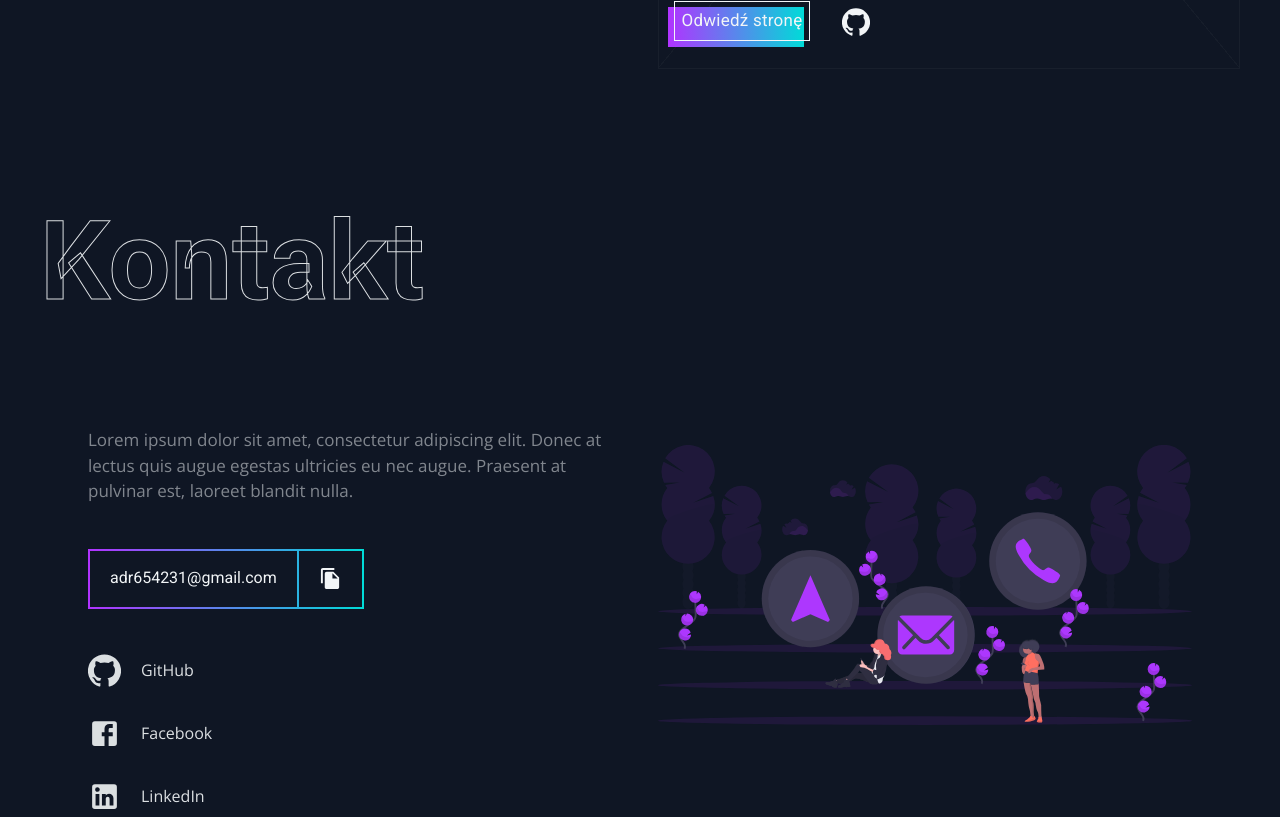
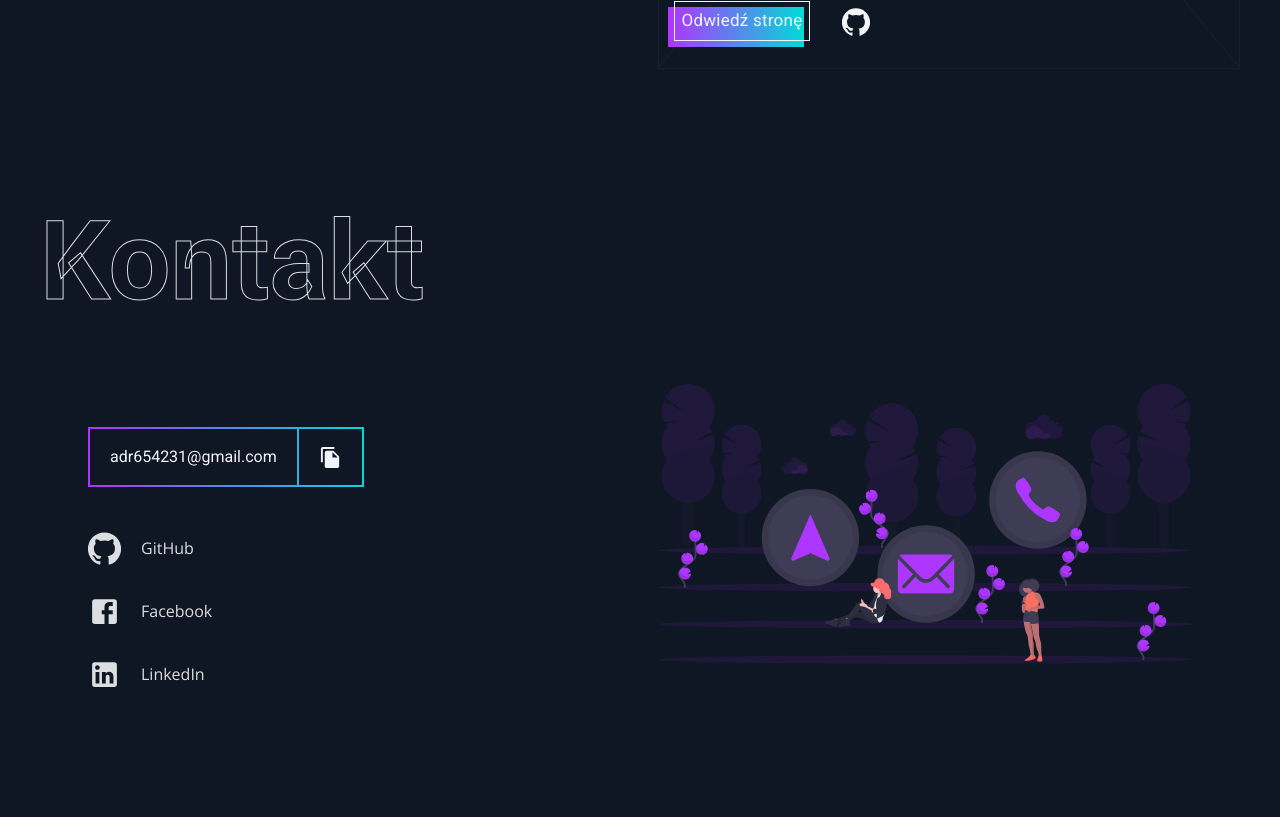
Before and after one commit to Sharpedov/portfolio-nextjs, a Next.js app: page / in a window 1280 px wide. Shown: the part 1583-2400 px from the top of the page. Built offline with nearby package versions, Linux system fonts and the light colour scheme.

Commit message:
remove contactDescription

```diff
--- a/src/templates/home/contact/index.tsx
+++ b/src/templates/home/contact/index.tsx
@@ -20,9 +20,6 @@ const Contact = ({}: pageProps) => {
 			<Title>{f({ id: "contact.title" })}</Title>
 			<Content>
 				<ContentColumn1>
-					<ContactDescription>
-						{f({ id: "contact.description" })}
-					</ContactDescription>
 					<CopyEmailButton
 						onClick={() => copyHandler(copyEmailRef.current.textContent)}
 					>
@@ -67,7 +64,11 @@ const SectionContainer = styled.section`
 	display: flex;
 	flex-direction: column;
 	overflow: hidden;
-	padding-top: 6rem;
+	padding: 6rem 0 2rem 0;
+
+	@media ${(props) => props.theme.breakpoints.lg} {
+		padding: 6rem 0 12rem 0;
+	}
 `;
 
 const Title = styled.h2`
@@ -104,7 +105,7 @@ const Content = styled.div`
 	@media ${({ theme }) => theme.breakpoints.md} {
 		padding: 3.2rem 4.8rem 6rem;
 	}
-	@media ${(props) => props.theme.breakpoints.lg} {
+	@media ${({ theme }) => theme.breakpoints.lg} {
 		grid-template-columns: repeat(2, 1fr);
 	}
 `;
@@ -116,12 +117,12 @@ const ContentColumn1 = styled.div`
 	gap: 35px 0;
 	margin-top: 60px;
 
-	@media ${(props) => props.theme.breakpoints.lg} {
+	@media ${({ theme }) => theme.breakpoints.lg} {
 		gap: 45px 0;
 		align-items: flex-start;
 		margin-top: 70px;
 	}
-	@media ${(props) => props.theme.breakpoints.xl} {
+	@media ${({ theme }) => theme.breakpoints.xl} {
 		margin-top: 80px;
 	}
 `;
```
